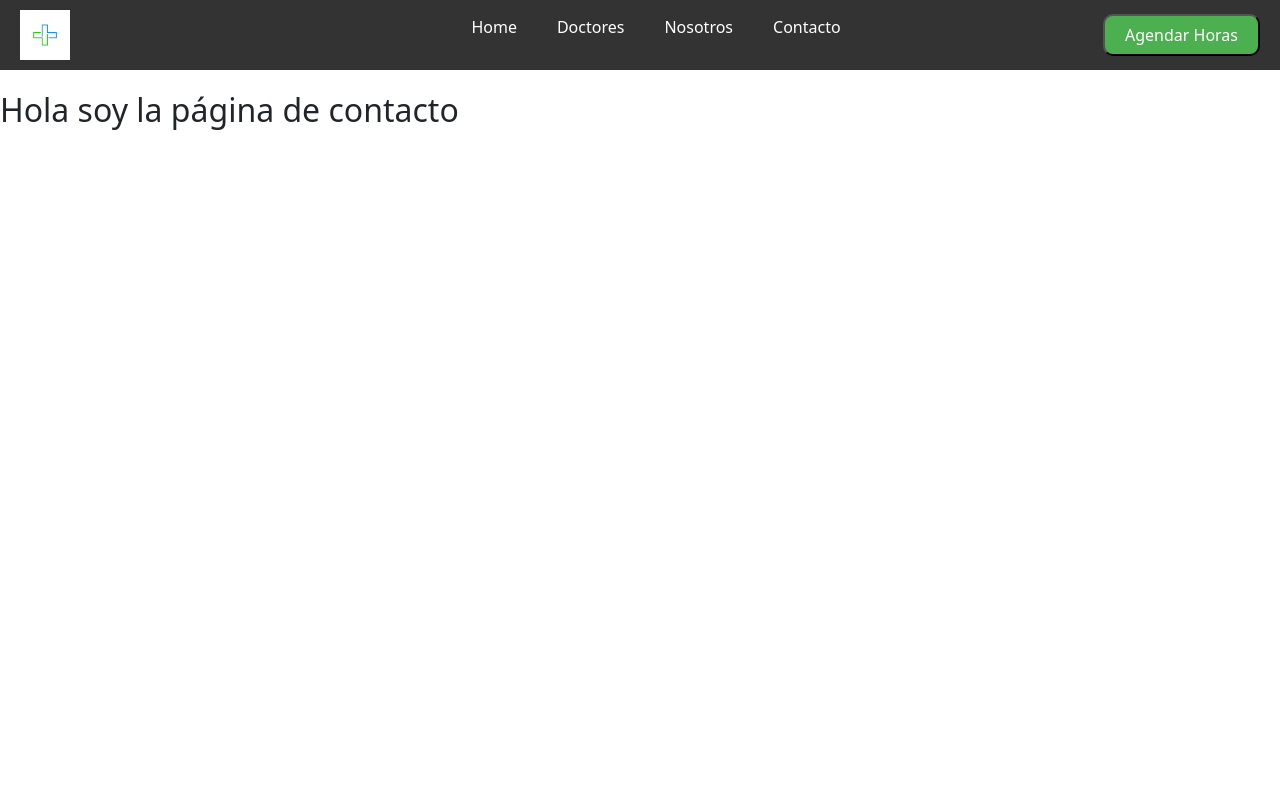
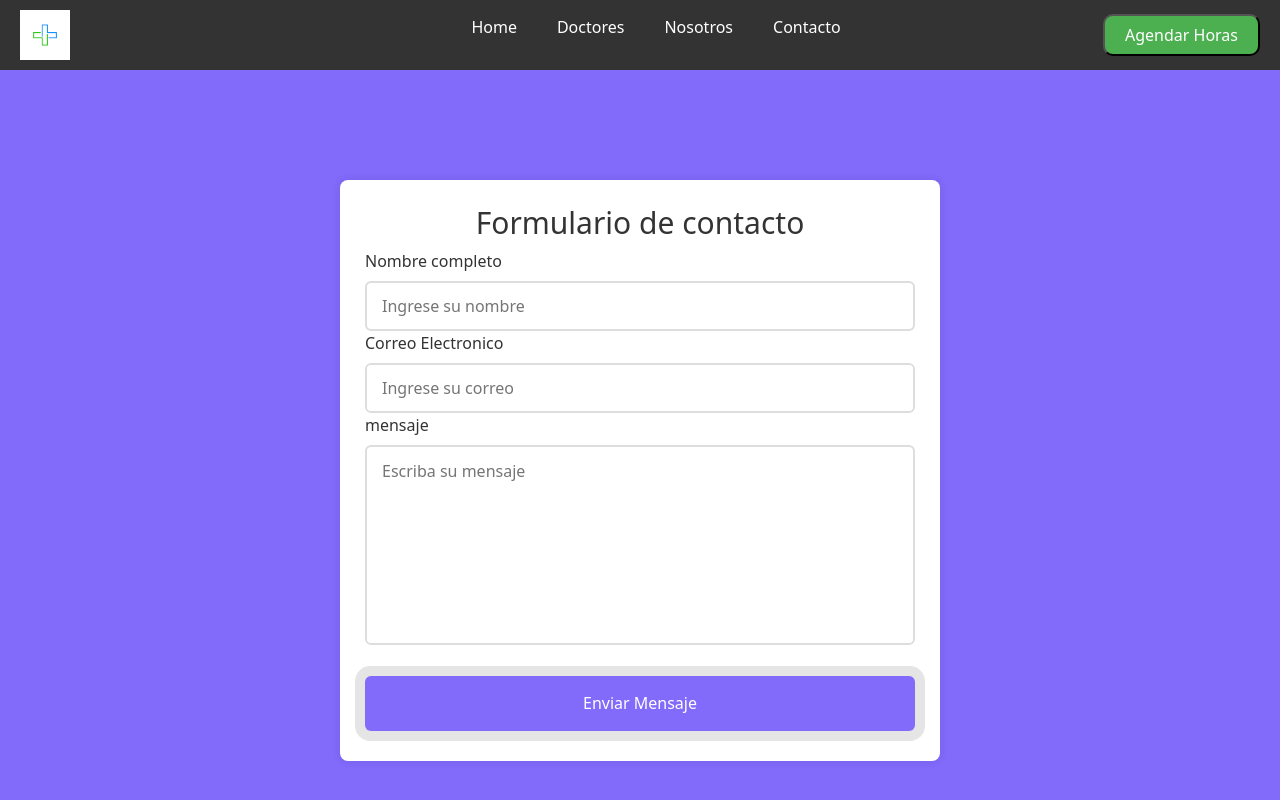
Before and after one commit to Panxitus/HospitalReact, a React (Vite) app: page /contact in a window 1280 px wide. Shown: the top 800 px of the page. Built offline with nearby package versions, Linux system fonts and the light colour scheme.

Commit message:
formulario de contacto

```diff
--- /dev/null
+++ b/src/Components/Layouts/Contacto.jsx
@@ -0,0 +1,26 @@
+import React from 'react'
+
+const contacto = () => {
+  return (
+    <section className='container_contacto'>
+        <form>
+            <h2>Formulario de contacto</h2>
+            <div className='input-box'>
+                <label>Nombre completo</label>
+                <input type='text' className='field' placeholder='Ingrese su nombre'required/>
+            </div>
+            <div className='input-box'>
+                <label>Correo Electronico</label>
+                <input type='text' className='field' placeholder='Ingrese su correo'required/>
+            </div>
+            <div className='input-box'>
+                <label>mensaje</label>
+                <textarea name="" id='' className='field mess' placeholder='Escriba su mensaje'/>
+            </div>
+            <button type='submit'>Enviar Mensaje</button>
+        </form>
+    </section>
+  )
+}
+
+export default contacto
--- a/src/Components/pages/Home/Contactopage.jsx
+++ b/src/Components/pages/Home/Contactopage.jsx
@@ -1,10 +1,15 @@
 import Navbar from "../../Layouts/Navbar"
+import Contacto from "../../Layouts/Contacto"
+import Footer from "../../Layouts/Footer"
+
+
 
 const Contactopage = () => {
   return (
     <>
     <Navbar/>
-    <h1>Hola soy la página de contacto</h1>
+    <Contacto/>
+    <Footer/>
     </>
   )
 }
--- /dev/null
+++ b/src/Sass/components/_contacto.scss
@@ -0,0 +1,56 @@
+form{
+    max-width: 600px;
+    width: 100%;
+    background:#fff;
+    padding: 25px 25px 30px;
+    border-radius: 8px;
+    box-shadow: 0 0 10px rgba(0, 0, 0, .1);
+    color: #333;
+    margin: 25px;
+}
+
+form h2{
+    font-size: 30px;
+    text-align: center;
+}
+
+form input-box{
+    margin-top: 20px;
+}
+
+.input-box .field{
+    width: 100%;
+    height: 50px;
+    background-color: transparent;
+    border: 2px solid #ddd;
+    outline: none;
+    border-radius: 6px;
+    padding: 15px;
+    font-size: 16px;
+    color: #333;
+    margin-top: 8px;
+}
+
+.input-box .field.mess{
+height: 200px;
+resize: none;
+}
+
+form button{
+    width: 100%;
+    height: 55px;
+    background-color: #826afb;
+    border: none;
+    border-radius: 6px;
+    box-shadow: 0 0 0 10px rgba(0, 0, 0,.1);
+    cursor: pointer;
+    font-size: 16px;
+    color: #fff;
+    font-weight: 500;
+    margin-top: 25px;
+    transition: .5s;
+}
+
+form button:hover{
+    background-color: #624ec6;
+}
--- a/src/Sass/layout/_container.scss
+++ b/src/Sass/layout/_container.scss
@@ -20,5 +20,12 @@
         justify-content: space-between;
     }
 
+    &_contacto{
+        display: flex;
+        justify-content: center;
+        align-items: center;
+        min-height: 100vh;
+        background-color: #826afb;
+    }
 
 }
--- a/src/Sass/main.css
+++ b/src/Sass/main.css
@@ -393,15 +393,17 @@ template {
 .footer {
   background-color: #333;
   color: white;
-  padding: 20px 0;
-  display: flex;
-  justify-content: space-between;
+  padding: 20px 20px;
+  display: flexbox;
+  justify-content: baseline;
 }
 .footer .footer-column {
   padding: 0 10px;
+  text-align: center;
 }
 .footer .footer-column h3 {
   margin-bottom: 10px;
+  font-size: medium;
 }
 .footer .footer-column a {
   color: #4CAF50;
@@ -458,6 +460,63 @@ template {
   background-color: #666;
 }
 
+form {
+  max-width: 600px;
+  width: 100%;
+  background: #fff;
+  padding: 25px 25px 30px;
+  border-radius: 8px;
+  box-shadow: 0 0 10px rgba(0, 0, 0, 0.1);
+  color: #333;
+  margin: 25px;
+}
+
+form h2 {
+  font-size: 30px;
+  text-align: center;
+}
+
+form input-box {
+  margin-top: 20px;
+}
+
+.input-box .field {
+  width: 100%;
+  height: 50px;
+  background-color: transparent;
+  border: 2px solid #ddd;
+  outline: none;
+  border-radius: 6px;
+  padding: 15px;
+  font-size: 16px;
+  color: #333;
+  margin-top: 8px;
+}
+
+.input-box .field.mess {
+  height: 200px;
+  resize: none;
+}
+
+form button {
+  width: 100%;
+  height: 55px;
+  background-color: #826afb;
+  border: none;
+  border-radius: 6px;
+  box-shadow: 0 0 0 10px rgba(0, 0, 0, 0.1);
+  cursor: pointer;
+  font-size: 16px;
+  color: #fff;
+  font-weight: 500;
+  margin-top: 25px;
+  transition: 0.5s;
+}
+
+form button:hover {
+  background-color: #624ec6;
+}
+
 .container {
   width: 100%;
   max-width: 1200px;
@@ -478,5 +537,12 @@ template {
   display: flex;
   justify-content: space-between;
 }
+.container_contacto {
+  display: flex;
+  justify-content: center;
+  align-items: center;
+  min-height: 100vh;
+  background-color: #826afb;
+}
 
 /*# sourceMappingURL=main.css.map */
--- a/src/Sass/main.scss
+++ b/src/Sass/main.scss
@@ -10,6 +10,7 @@
 @import 'components/navbar';
 @import 'components/footer';
 @import 'components/card';
+@import 'components/contacto';
 
 //layout
 @import 'layout/container';
```
Also changed, not shown: src/Sass/components/_footer.scss (+5 -3 lines), 1 other file (tests, documents, lock files or other folders).
